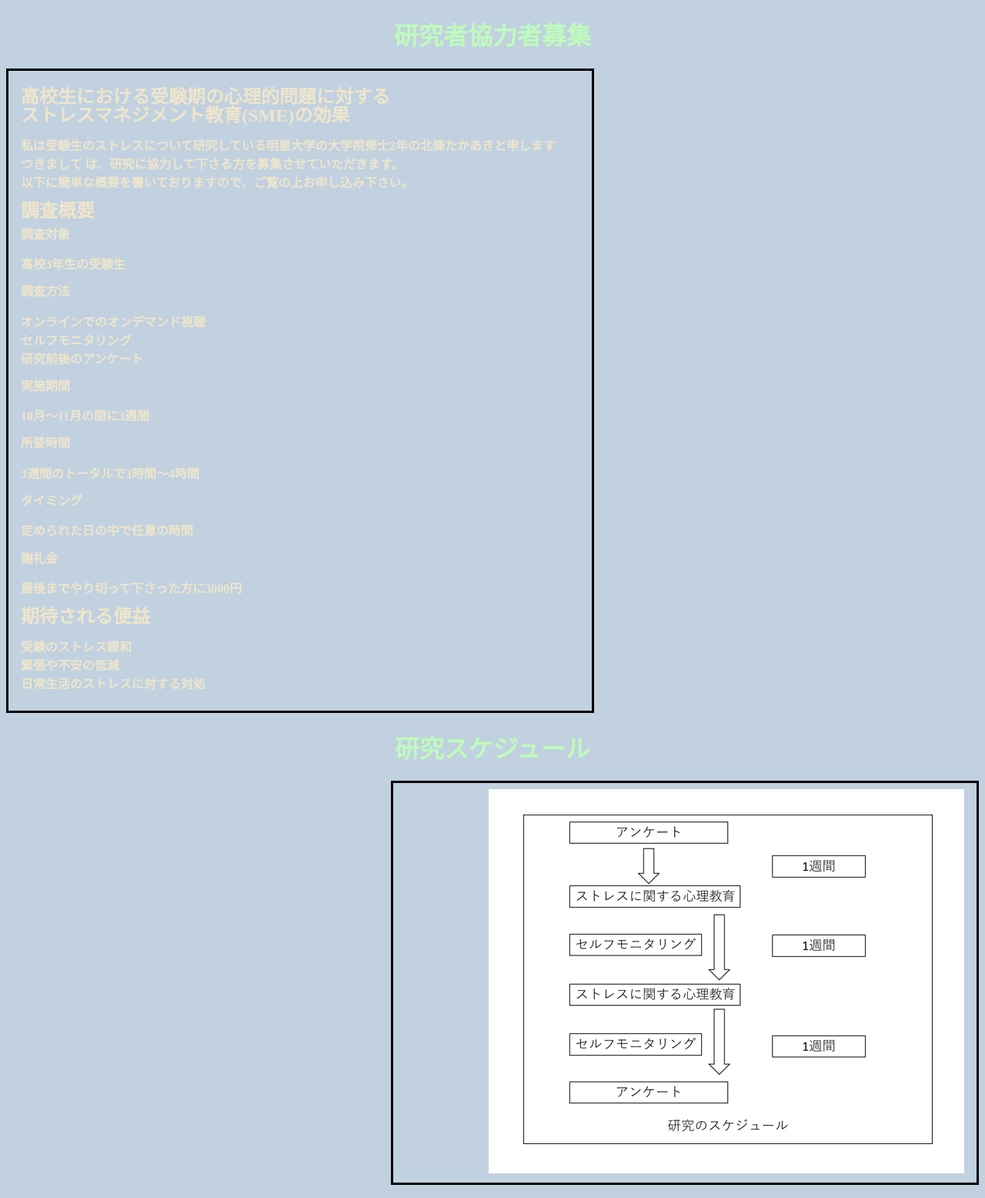
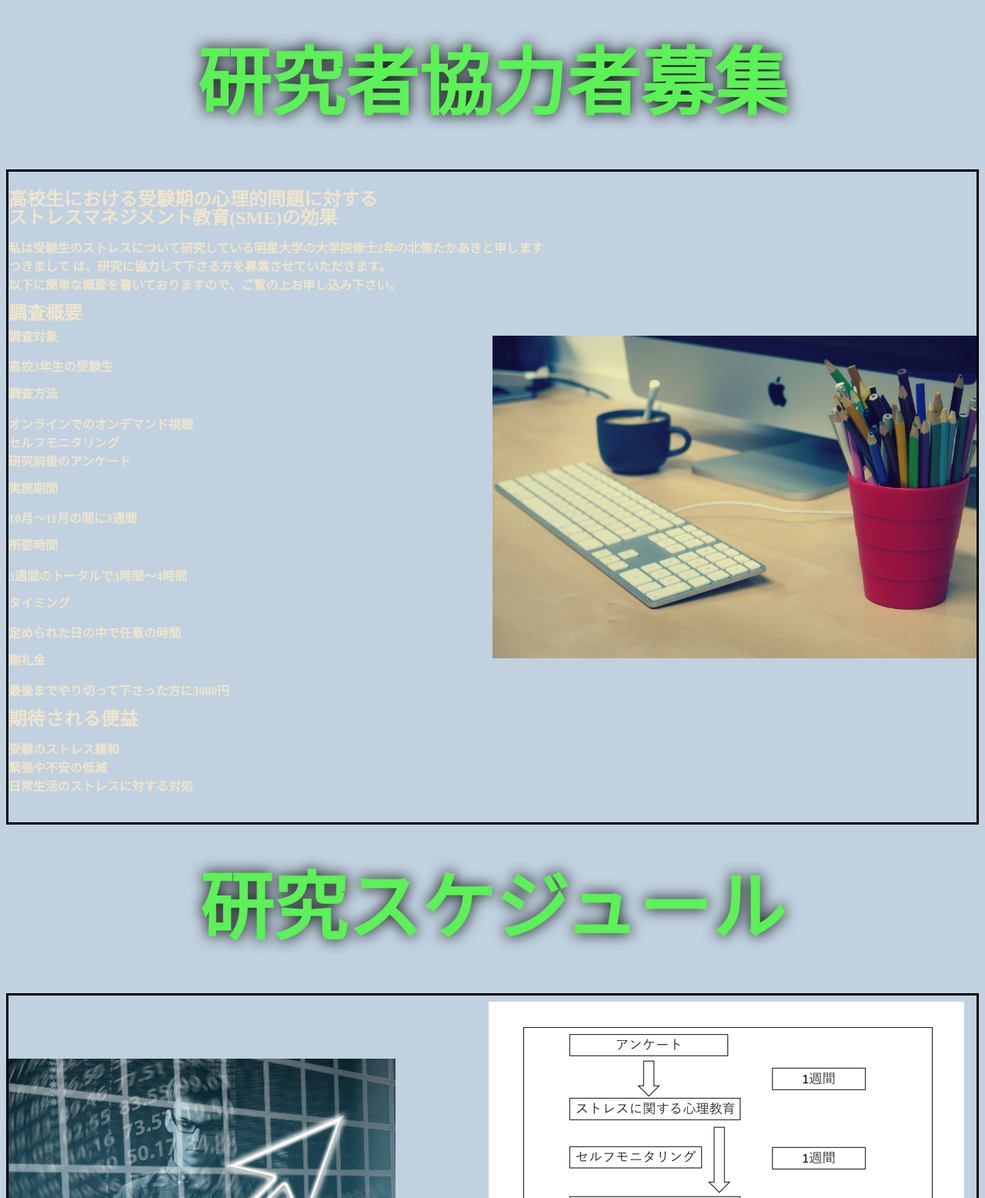
Before and after one commit to ken5moroho4/SienceReserch, a PHP site: page / in a window 1280 px wide. Shown: the top 1556 px of the page at 77% size. Run offline with PHP 8.4, Linux system fonts and the light colour scheme.

Commit message:
PC版完成

```diff
--- a/add.css
+++ b/add.css
@@ -2,15 +2,23 @@ body {
     background-color: rgb(193, 209, 224);
   }
 h1{
-   color: rgb(191, 250, 189);
+   color: rgb(92, 241, 87);
    text-align: center;
+   font-size:6em;
+   line-height:0.95em;
+   font-weight:bold;
+   text-shadow: 0 0 0.2em rgba(0,0,0,1);
   }
 .first_left{
     color: rgb(239, 229, 203);
     padding: 0.5em 1em;
-    margin: 10px 500px 20px 0;;
+    padding: 10px 500px 20px 0;;
     font-weight: bold;
     border: solid 3px #000000;
+    background-image:url(study.jpg) ;
+    background-position: right;
+    background-size: 50%;
+    background-repeat:  no-repeat;
 }
 .first_left h2,h4{
     line-height: 0.5;
@@ -18,9 +26,13 @@ h1{
 .second_right{
   text-align: right;
   padding: 0.5em 1em;
-  margin: 10px 0px 20px 500px;
+  margin: 10px 0px 20px 0px;
   font-weight: bold;
   border: solid 3px #000000;
+  background-image:url(schedule.jpg) ;
+  background-position: left;
+  background-size: 40%;
+  background-repeat:  no-repeat;
 }
 iframe{
   margin-left: 300px;
--- a/index.html
+++ b/index.html
@@ -7,10 +7,6 @@
         <link rel="stylesheet" href="add.css">
         <title>研究者募集</title>
     </head>
-    <body>
-
-    </body>
-    </html>
 
     <h1>研究者協力者募集</h1>
     <div class = "first_left">
@@ -45,6 +41,7 @@
     日常生活のストレスに対する対処<br>
     </p>
     </div>
+
     <h1>研究スケジュール</h1>
     <div class = "second_right">
         <img src="schedule2.png" alt="研究スケジュール">
```
